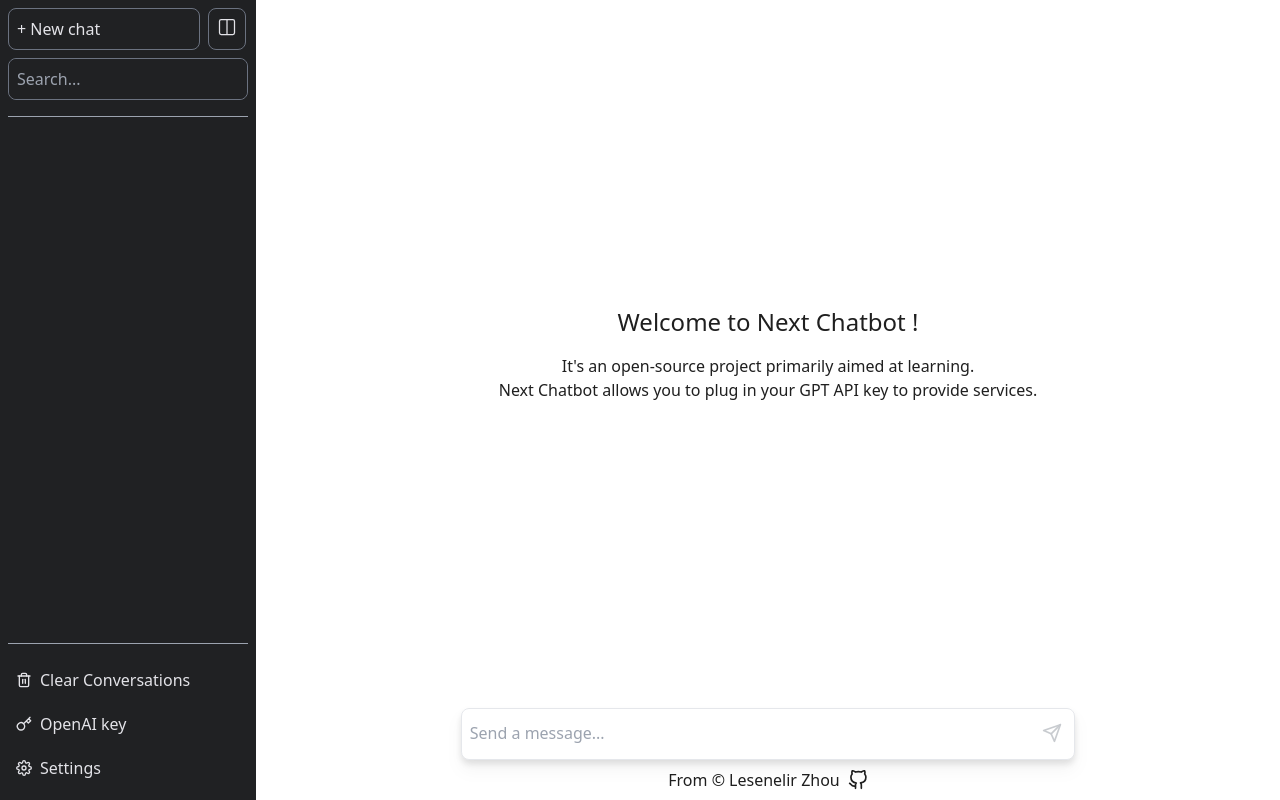
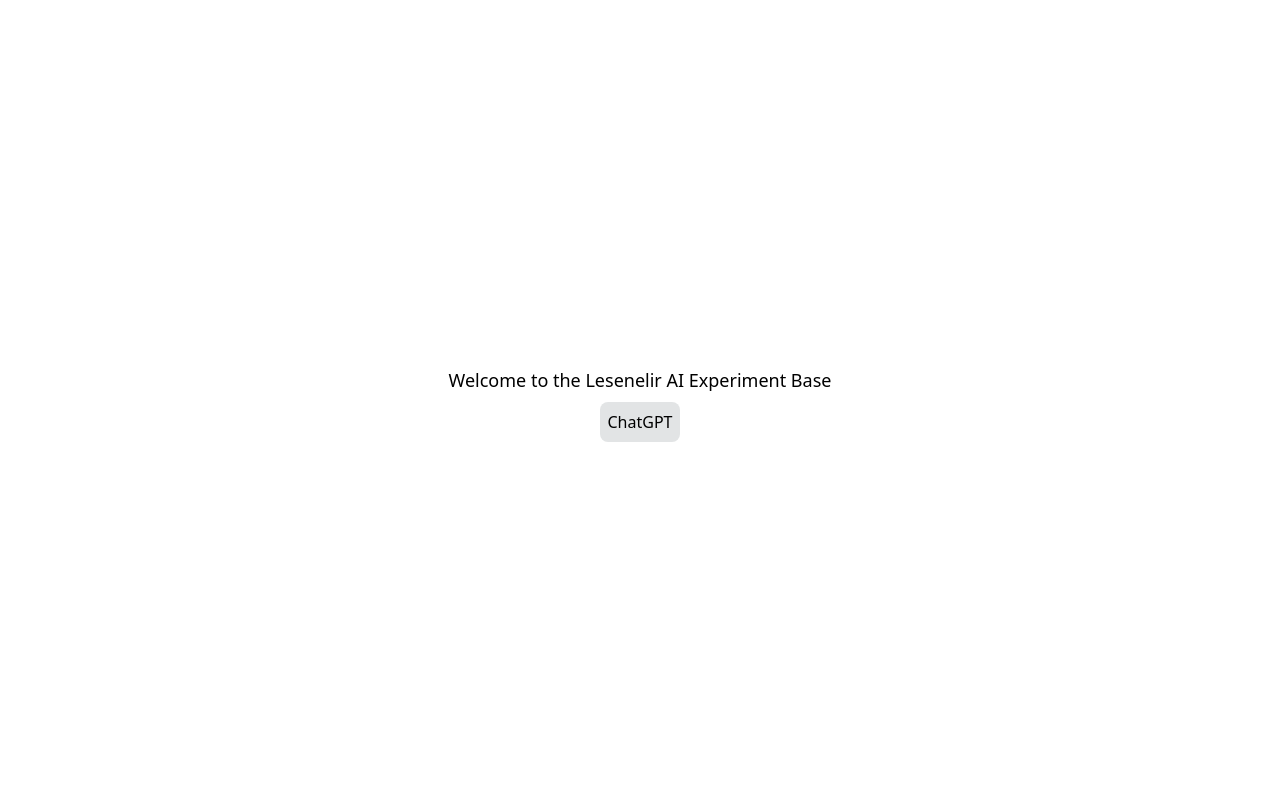
Before and after one commit to lesenelir/next-gpt, a Next.js app: page / in a window 1280 px wide. Built offline with nearby package versions, Linux system fonts and the light colour scheme.

Commit message:
feat: new website

```diff
--- a/src/pages/_app.tsx
+++ b/src/pages/_app.tsx
@@ -1,14 +1,11 @@
 import '@/styles/globals.css'
 import type {AppProps} from 'next/app'
 import ThemeProvider from "@/components/utils/ThemeProvider"
-import Layout from "@/pages/layout"
 
 export default function App({Component, pageProps}: AppProps) {
   return (
     <ThemeProvider>
-      <Layout>
-        <Component {...pageProps} />
-      </Layout>
+      <Component {...pageProps} />
     </ThemeProvider>
   )
 }
--- a/src/pages/chat/[id].tsx
+++ b/src/pages/chat/[id].tsx
@@ -1,10 +1,11 @@
+import Layout from "@/pages/layout"
 import Chat from "@/components/chat/Chat"
 
 function ChatPage() {
   return (
-    <>
+    <Layout>
       <Chat/>
-    </>
+    </Layout>
   )
 }
 
--- a/src/pages/chat/index.tsx
+++ b/src/pages/chat/index.tsx
@@ -1,7 +1,12 @@
+import Layout from "@/pages/layout"
+import Chat from "@/components/chat/Chat"
+
 function ChatMainPage() {
   return (
     <>
-      /chat Main Page
+      <Layout>
+        <Chat/>
+      </Layout>
     </>
   )
 }
--- a/src/pages/index.tsx
+++ b/src/pages/index.tsx
@@ -1,61 +1,22 @@
-// import {useContext, useState} from "react"
-// import Head from 'next/head'
-// import Menu from "@/components/menu/Menu"
-import Chat from "@/components/chat/Chat"
-// import Divide from "@/components/utils/Divide"
-// import ShrinkIcon from "@/components/icon/ShrinkIcon"
-// import XIcon from "@/components/icon/XIcon"
-// import {ThemeContext} from "@/components/utils/ThemeProvider"
-//
-// function Home() {
-//   const [isMenuOpen, setIsMenuOpen] = useState<boolean>(true)
-//   const {theme} = useContext(ThemeContext)
-//
-//   const toggleMenu = () => {
-//     setIsMenuOpen(!isMenuOpen)
-//   }
-//
-//   return (
-//     <>
-//       <Head>
-//         <title>Next GPT</title>
-//         <meta name="description" content="A chatbot built using Next.js framework"/>
-//         <link rel="icon" href={`/favicon.ico`}/>
-//       </Head>
-//
-//       {/* Mobile */}
-//       <div className={'h-screen max-sm:flex sm:hidden flex-col'}>
-//         <div className={`${theme === 'dark' ? 'bg-tuna-900' : 'bg-white'}`}>
-//           <Menu isMenuOpen={isMenuOpen}/>
-//           <div
-//             className={`${isMenuOpen ? 'block' : 'hidden'} fixed top-0 left-3/4 ${theme === 'dark' ? 'text-white' : 'text-black'}`}
-//             onClick={toggleMenu}
-//           >
-//             <XIcon width={24} height={24}/>
-//           </div>
-//           <button className={`${theme === 'dark' ? 'text-white' : 'text-black'}`} onClick={toggleMenu}><ShrinkIcon/></button>
-//         </div>
-//         <Divide/>
-//         <Chat/>
-//       </div>
-//
-//       {/* PC */}
-//       <div className={'h-screen max-sm:hidden sm:flex flex-row'}>
-//         <Menu isMenuOpen={isMenuOpen}/>
-//         <Chat/>
-//       </div>
-//     </>
-//   )
-// }
-//
-// export default Home
+import Head from "next/head"
+import Link from "next/link"
 
-
-// Layout
 function Home() {
   return (
     <>
-      <Chat/>
+      <Head>
+        <title>Lesenelir AI</title>
+        <meta name="description" content="Lesenelir OpenAI Project"/>
+        <link rel="icon" href={`/favicon.ico`}/>
+      </Head>
+
+      <div className={'h-screen flex flex-col justify-center items-center'}>
+        <h2 className={'text-lg p-2'}>Welcome to the Lesenelir AI Experiment Base</h2>
+        <ul className={'list-none flex flex-row gap-2'}>
+          <li className={'p-2 rounded-lg bg-menuColors-100 hover:opacity-80 hover:cursor-pointer'}><Link href={'/chat'}>ChatGPT</Link></li>
+          {/*<li className={'p-2 rounded-lg bg-menuColors-100 hover:opacity-80 hover:cursor-pointer'}><Link href={'/dall'}>DallGPT</Link></li>*/}
+        </ul>
+      </div>
     </>
   )
 }
```
